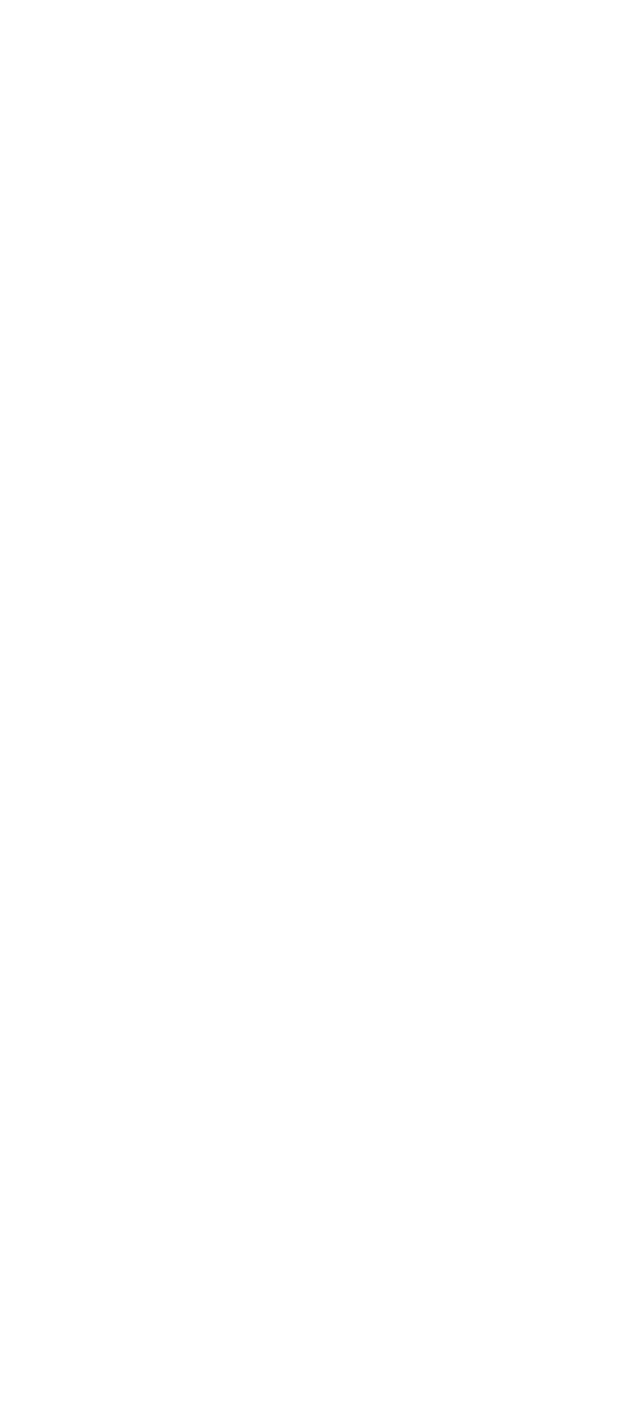
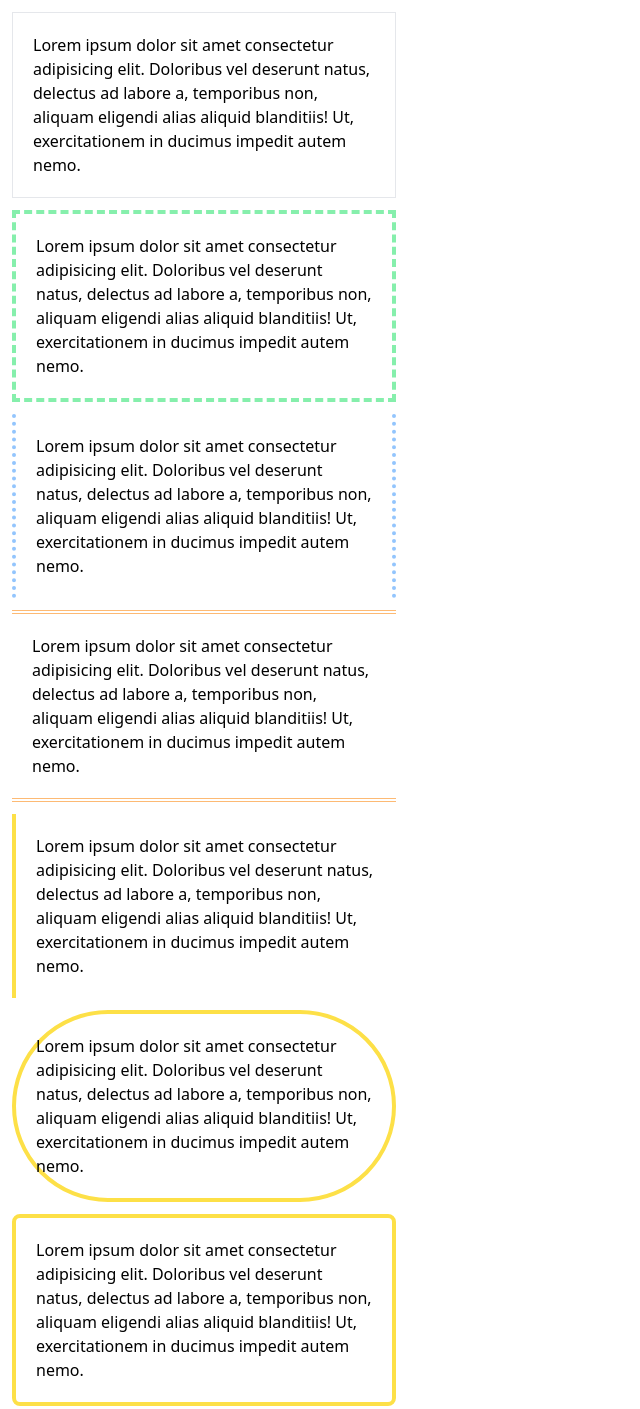
Before and after one commit to emmanuellesoy/curso-tailwind, a website: page HTML/tailwind-sandbox/tailwind-sandbox-starter/08-borders/index.html in a window 1280 px wide. Shown: the top 1409 px of the page, without its empty margins (0-640 px from the left). Before the commit the page ends 800 px from the top, so only its background shows below. Drawn offline with nearby package versions, Linux system fonts and the light colour scheme.

Commit message:
FEAT: Borders

```diff
--- a/HTML/tailwind-sandbox/tailwind-sandbox-starter/08-borders/index.html
+++ b/HTML/tailwind-sandbox/tailwind-sandbox-starter/08-borders/index.html
@@ -9,8 +9,58 @@
   </head>
   <body>
     <!-- Border Width & Colors -->
+    <div class="w-96 m-3 p-5 border">
+      Lorem ipsum dolor sit amet consectetur adipisicing elit. Doloribus vel
+      deserunt natus, delectus ad labore a, temporibus non, aliquam eligendi
+      alias aliquid blanditiis! Ut, exercitationem in ducimus impedit autem
+      nemo.
+    </div>
+    <div class="w-96 m-3 p-5 border-4 border-green-300 border-dashed">
+      Lorem ipsum dolor sit amet consectetur adipisicing elit. Doloribus vel
+      deserunt natus, delectus ad labore a, temporibus non, aliquam eligendi
+      alias aliquid blanditiis! Ut, exercitationem in ducimus impedit autem
+      nemo.
+    </div>
+    <div class="w-96 m-3 p-5 border-x-4 border-blue-300 border-dotted">
+      Lorem ipsum dolor sit amet consectetur adipisicing elit. Doloribus vel
+      deserunt natus, delectus ad labore a, temporibus non, aliquam eligendi
+      alias aliquid blanditiis! Ut, exercitationem in ducimus impedit autem
+      nemo.
+    </div>
+    <div class="w-96 m-3 p-5 border-y-4 border-orange-300 border-double">
+      Lorem ipsum dolor sit amet consectetur adipisicing elit. Doloribus vel
+      deserunt natus, delectus ad labore a, temporibus non, aliquam eligendi
+      alias aliquid blanditiis! Ut, exercitationem in ducimus impedit autem
+      nemo.
+    </div>
+    <div class="w-96 m-3 p-5 border-l-4 border-yellow-300">
+      Lorem ipsum dolor sit amet consectetur adipisicing elit. Doloribus vel
+      deserunt natus, delectus ad labore a, temporibus non, aliquam eligendi
+      alias aliquid blanditiis! Ut, exercitationem in ducimus impedit autem
+      nemo.
+    </div>
 
     <!-- Border Radius -->
+    <div class="w-96 m-3 p-5 border-4 border-yellow-300 rounded-full">
+      Lorem ipsum dolor sit amet consectetur adipisicing elit. Doloribus vel
+      deserunt natus, delectus ad labore a, temporibus non, aliquam eligendi
+      alias aliquid blanditiis! Ut, exercitationem in ducimus impedit autem
+      nemo.
+    </div>
+
+    <div class="w-96 m-3 p-5 border-4 border-yellow-300 rounded-lg">
+      Lorem ipsum dolor sit amet consectetur adipisicing elit. Doloribus vel
+      deserunt natus, delectus ad labore a, temporibus non, aliquam eligendi
+      alias aliquid blanditiis! Ut, exercitationem in ducimus impedit autem
+      nemo.
+    </div>
+
+    <div class="w-96 m-3 p-5 border-4 border-yellow-300 rounded-b-2xl">
+      Lorem ipsum dolor sit amet consectetur adipisicing elit. Doloribus vel
+      deserunt natus, delectus ad labore a, temporibus non, aliquam eligendi
+      alias aliquid blanditiis! Ut, exercitationem in ducimus impedit autem
+      nemo.
+    </div>
 
     <!-- Outline -->
   </body>
```
